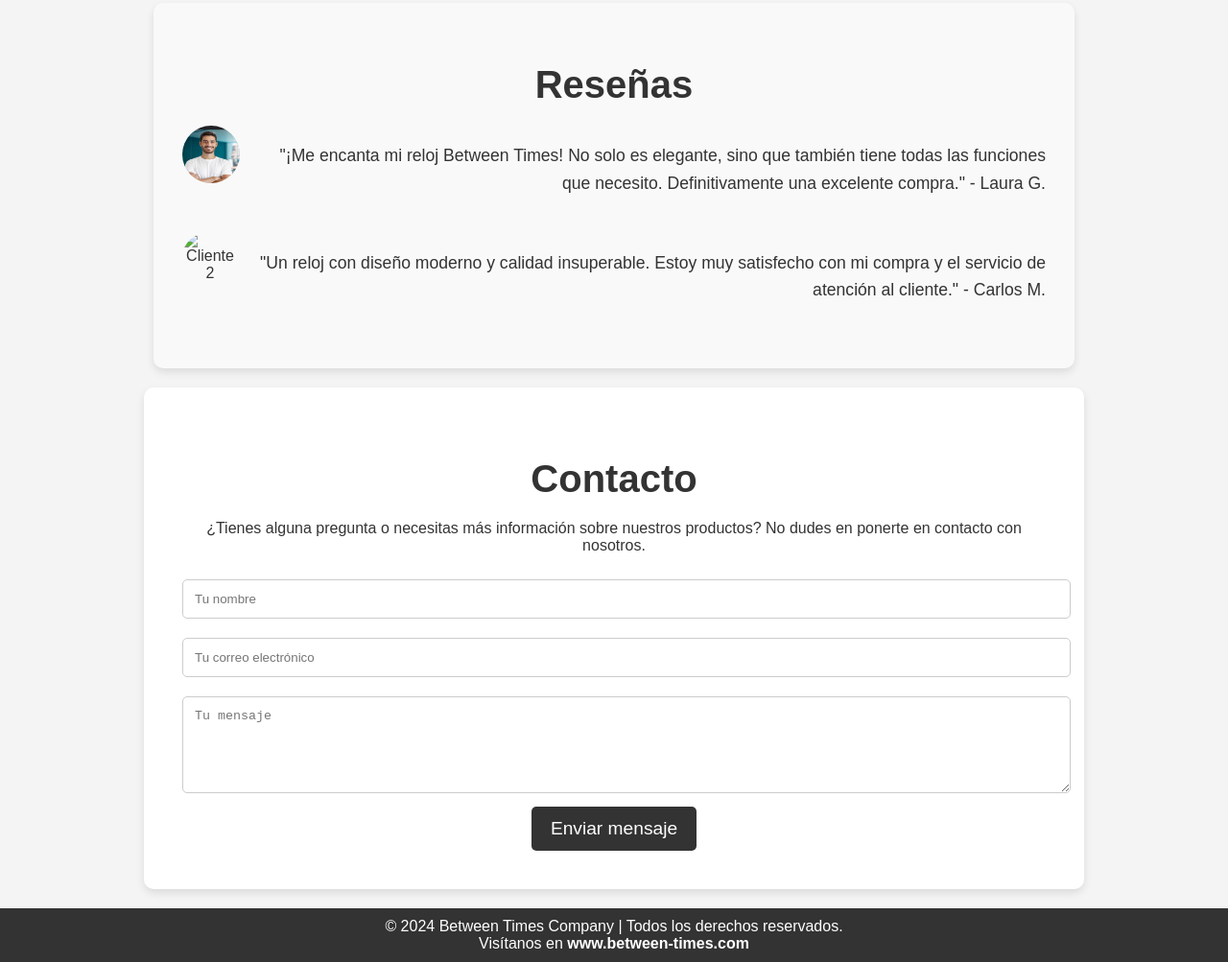
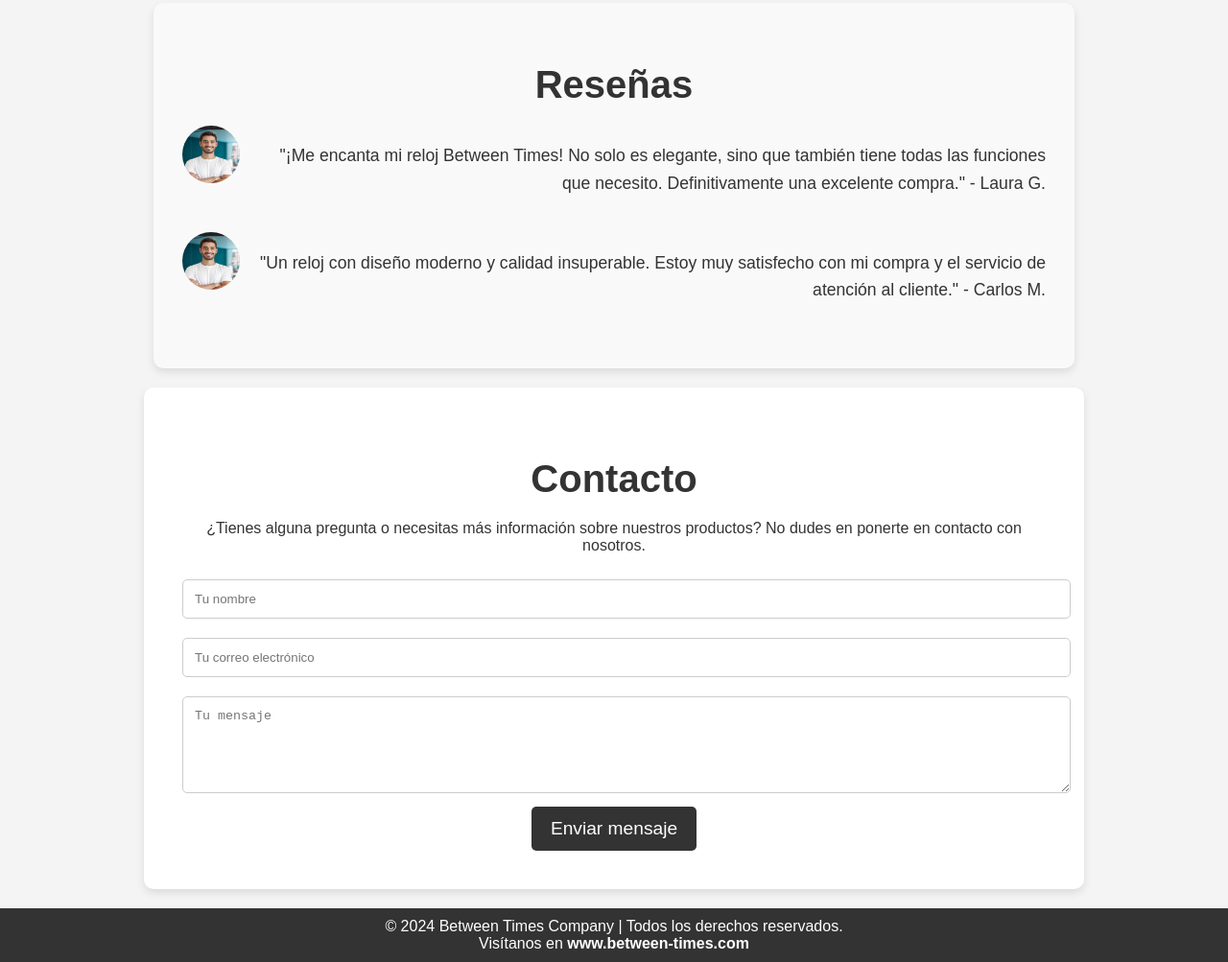
Before and after one commit to 227700-JDM/Beetwen-times.github.io, a plain HTML site: page index.html in a window 1280 px wide. Shown: the part 2106-3109 px from the top of the page at 96% size. Drawn offline with Linux system fonts and the light colour scheme.

Commit message:
Update index.html

```diff
--- a/index.html
+++ b/index.html
@@ -271,7 +271,7 @@
         </div>
         <div class="testimonial">
             <div>
-                <img src="Screenshot_20241114_220355.jpg" alt="Cliente 2">
+                <img src="Screenshot_20241114_220639.jpg" alt="Cliente 2">
             </div>
             <div class="customer-info">
                 <p>"Un reloj con diseño moderno y calidad insuperable. Estoy muy satisfecho con mi compra y el servicio de atención al cliente." - Carlos M.</p>
```
